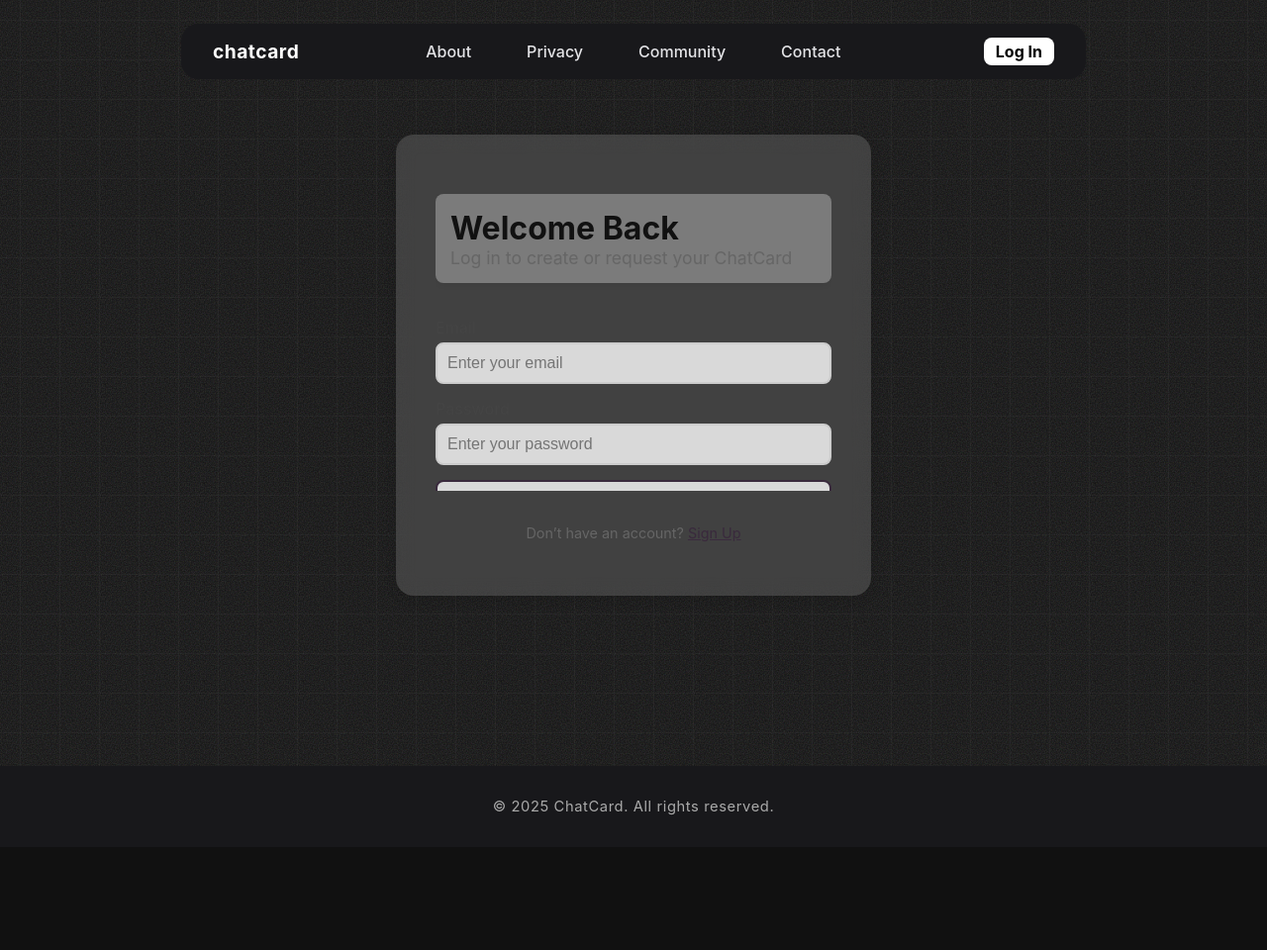
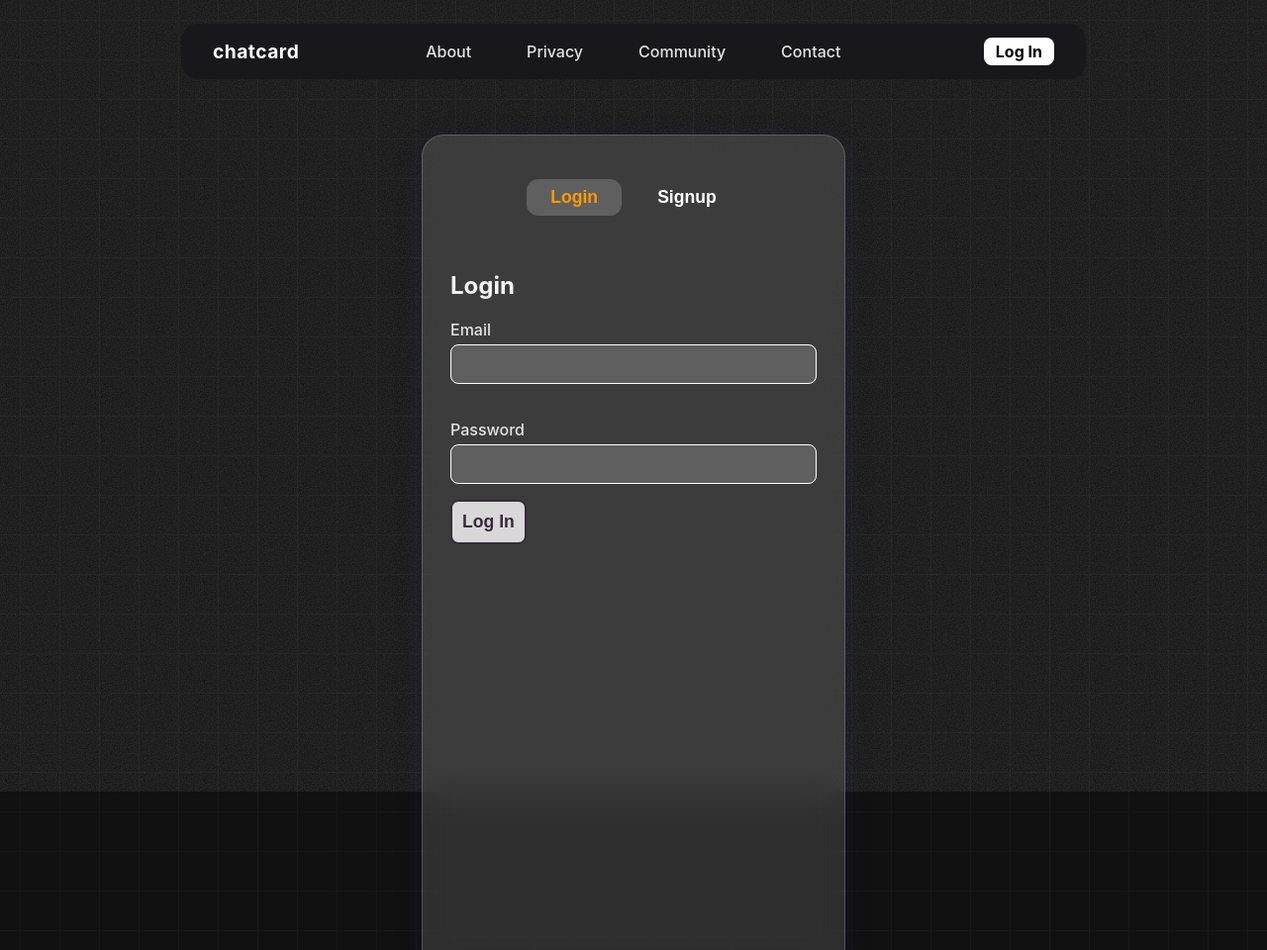
Before and after one commit to Afia-Ava/sunpost, a plain HTML site: page login.html in a window 1280 px wide. Shown: the top 960 px of the page at 99% size. Before the commit the page ends 856 px from the top, so only its background shows below. Drawn offline with Linux system fonts and the light colour scheme.

```diff
--- a/login.css
+++ b/login.css
@@ -14,11 +14,13 @@
      repeat;
    color: #fff;
    font-family: 'Inter', 'Segoe UI', Arial, sans-serif;
-  overflow-x: hidden;
    display: flex;
    flex-direction: column;
    height: 100%;
    min-height: 100vh;
+ }
+ body {
+  padding-top: 56px;
  }
 
 body {
@@ -145,70 +147,112 @@
   display: flex;
   justify-content: center;
   width: 100%;
+  /* Prevent horizontal overflow */
 }
 
 .login-card {
-  background: rgba(255, 255, 255, 0.15);
-  backdrop-filter: blur(10px);
-  -webkit-backdrop-filter: blur(10px);
-  border-radius: 18px;
-  box-shadow: 0 4px 12px rgba(0, 0, 0, 0.1);
-  padding: 60px 40px 40px;
-  max-width: 400px;
+  background: rgba(255,255,255,0.13);
+  box-shadow: 0 8px 32px 0 rgba(31,38,135,0.12);
+  backdrop-filter: blur(18px);
+  -webkit-backdrop-filter: blur(18px);
+  border-radius: 22px;
+  border: 1.5px solid rgba(255,255,255,0.18);
+  padding: 44px 28px 32px;
+  max-width: 370px;
   width: 100%;
   display: flex;
   flex-direction: column;
-  gap: 20px;
-  color: #333;
+  gap: 18px;
+  color: #f3f3f3;
   position: relative;
   z-index: 1;
-  overflow: hidden;
+  transition: box-shadow 0.2s, background 0.2s;
+  /* Make the card taller for longer sliding bar */
+  margin-bottom: 120px;
+  min-height: 750px;
+  padding-bottom: 48px;
+}
+
+.login-tabs {
+  display: flex;
+  justify-content: center;
+  gap: 12px;
+  margin-bottom: 18px;
+}
+.tab-btn {
+  background: none;
+  border: none;
+  color: #fff;
+  font-size: 1.1em;
+  font-weight: 600;
+  padding: 8px 24px;
+  border-radius: 12px;
+  cursor: pointer;
+  transition: background 0.2s, color 0.2s;
+}
+.tab-btn.active {
+  background: rgba(255,255,255,0.18);
+  color: var(--tab-active);
+}
 }
 
 .login-form-wrapper {
   position: relative;
   min-height: 300px;
-  overflow: hidden;
+  width: 100%;
+}
 }
 
 .login-form {
   display: flex;
   flex-direction: column;
-  gap: 15px;
+  gap: 24px;
   position: absolute;
   top: 0;
   left: 0;
   width: 100%;
-  transition: transform 0.3s ease-in-out;
-  transform: translateX(0);
+  /* Remove sliding effect for both forms */
+  transition: none;
+  transform: none;
+  will-change: auto;
 }
 
 .login-form.signup-form {
-  transform: translateX(100%);
+  transform: none;
 }
 
 .login-form.active {
   transform: translateX(0);
 }
 
+.show-signup .login-form.login-form {
+  transform: translateX(-100%);
+}
+.show-signup .login-form.signup-form {
+  transform: translateX(0);
+}
+
 .title-box {
-  background: rgba(255, 255, 255, 0.3);
-  padding: 15px;
-  border-radius: 8px;
-  margin-bottom: 20px;
-  box-shadow: 0 2px 6px rgba(0, 0, 0, 0.05);
+  background: rgba(255,255,255,0.08);
+  padding: 12px;
+  border-radius: 10px;
+  margin-bottom: 18px;
+  box-shadow: 0 2px 8px rgba(0,0,0,0.04);
+  backdrop-filter: blur(4px);
+  color: #fff;
 }
 
 .login-title {
-  font-size: 2em;
+  font-size: 1.7em;
   font-weight: 700;
-  color: #111;
+  color: #fff;
   margin: 0;
+  letter-spacing: 0.02em;
 }
 
 .login-subtitle {
-  font-size: 1.1em;
-  color: #666;
+  font-size: 1em;
+  color: #e4e4e7;
   margin: 0;
 }
 
@@ -220,20 +264,36 @@
 .form-group label {
   font-weight: 500;
   margin-bottom: 5px;
-  color: #444;
+  color: #e4e4e7;
+}
+
+.form-group label[for="login-password"],
+.form-group label[for="signup-password"] {
+  margin-top: 18px;
 }
 
 .form-group input {
   padding: 10px;
   border-radius: 8px;
-  border: 2px solid #ccc;
+  border: 1.5px solid #fff;
   font-size: 1em;
-  background: rgba(255, 255, 255, 0.8);
-  transition: border-color 0.2s;
+  background: rgba(255,255,255,0.18);
+  color: #fff;
+  transition: border-color 0.2s, background 0.2s;
+}
+
+.form-group input[type="email"] {
+  margin-bottom: 18px;
+}
+
+.login-form .login-btn {
+  margin-top: 16px;
+}
 }
 
 .form-group input:focus {
-  border-color: #3a2a3d;
+  border-color: var(--tab-active);
+  background: rgba(255,255,255,0.28);
   outline: none;
 }
 
@@ -257,12 +317,14 @@
 .signup-link {
   text-align: center;
   font-size: 0.9em;
-  color: #666;
+  color: #fff;
 }
 
 .signup-link a {
-  color: #3a2a3d;
+  color: #fff;
   text-decoration: underline;
+  font-weight: 600;
+  letter-spacing: 0.02em;
 }
 
 .signup-link a:hover {
--- a/login.html
+++ b/login.html
@@ -1,10 +1,11 @@
+
 <!DOCTYPE html>
 <html lang="en">
   <head>
-    <meta charset="UTF-8" />
-    <meta name="viewport" content="width=device-width, initial-scale=1.0" />
-    <title>ChatCard - Log In / Sign Up</title>
-    <link rel="stylesheet" href="login.css" />
+    <meta charset="UTF-8">
+    <meta name="viewport" content="width=device-width, initial-scale=1.0">
+    <title>Login / Signup</title>
+    <link rel="stylesheet" href="login.css">
   </head>
   <body>
     <div id="grain"></div>
@@ -26,73 +27,87 @@
         </div>
       </div>
     </nav>
-    <div id="app">
-      <section class="login-container">
-        <div class="login-card">
+    <div class="login-container">
+      <div class="login-card" id="loginCard">
+        <div class="login-tabs">
+          <button class="tab-btn active" data-tab="login">Login</button>
+          <button class="tab-btn" data-tab="signup">Signup</button>
+        </div>
         <div class="login-form-wrapper">
-            <form id="login-form" class="login-form active">
-              <div class="title-box">
-                <h1 class="login-title" id="form-title">Welcome Back</h1>
-                <p class="login-subtitle" id="form-subtitle">
-                  Log in to create or request your ChatCard
-                </p>
+          <form class="login-form active" id="loginForm">
+            <h2 class="form-title">Login</h2>
+            <div class="form-group">
+              <label for="login-email">Email</label>
+              <input type="email" id="login-email" required>
             </div>
             <div class="form-group">
-                <label for="email">Email</label>
-                <input
-                  type="email"
-                  id="email"
-                  name="email"
-                  required
-                  placeholder="Enter your email"
-                />
+              <label for="login-password">Password</label>
+              <input type="password" id="login-password" required>
+            </div>
+            <button type="submit" class="login-btn">Log In</button>
+          </form>
+          <form class="login-form signup-form" id="signupForm" style="display:none;">
+            <h2 class="form-title">Signup</h2>
+            <div class="form-group">
+              <label for="signup-username">Username</label>
+              <input type="text" id="signup-username" required>
             </div>
             <div class="form-group">
-                <label for="password">Password</label>
-                <input
-                  type="password"
-                  id="password"
-                  name="password"
-                  required
-                  placeholder="Enter your password"
-                />
+              <label for="signup-email">Email</label>
+              <input type="email" id="signup-email" required>
             </div>
-              <div
-                class="form-group"
-                id="confirm-password-group"
-                style="display: none"
-              >
-                <label for="confirm-password">Confirm Password</label>
-                <input
-                  type="password"
-                  id="confirm-password"
-                  name="confirm-password"
-                  placeholder="Confirm your password"
-                />
+            <div class="form-group">
+              <label for="signup-password">Password</label>
+              <input type="password" id="signup-password" required>
             </div>
-              <button type="submit" class="login-btn" id="submit-btn">
-                Log In
-              </button>
+            <div class="form-group">
+              <label for="signup-confirm">Confirm Password</label>
+              <input type="password" id="signup-confirm" required>
+            </div>
+            <button type="submit" class="login-btn">Sign Up</button>
           </form>
         </div>
-          <p class="signup-link" id="switch-link">
-            Don’t have an account? <a href="#" id="switch-to-signup">Sign Up</a>
-          </p>
       </div>
-      </section>
     </div>
+    <script>
+      const card = document.getElementById('loginCard');
+      const tabBtns = document.querySelectorAll('.tab-btn');
+      const loginForm = document.getElementById('loginForm');
+      const signupForm = document.getElementById('signupForm');
+      tabBtns.forEach(btn => {
+        btn.addEventListener('click', function() {
+          tabBtns.forEach(b => b.classList.remove('active'));
+          btn.classList.add('active');
+          if (btn.dataset.tab === 'login') {
+            loginForm.style.display = '';
+            signupForm.style.display = 'none';
+          } else {
+            loginForm.style.display = 'none';
+            signupForm.style.display = '';
+          }
+        });
+      });
+    </script>
+  </body>
+    <div style="height: 48px;"></div>
     <footer class="footer-note">© 2025 ChatCard. All rights reserved.</footer>
-    <script src="login.js"></script>
     <script>
-      document.getElementById('getCardBtn')?.addEventListener('click', () => {
-        document.getElementById('heroSection').style.display = 'none';
-        document.getElementById('loginSection').style.display = 'flex';
+      const card = document.getElementById('loginCard');
+      const tabBtns = document.querySelectorAll('.tab-btn');
+      const loginForm = document.getElementById('loginForm');
+      const signupForm = document.getElementById('signupForm');
+      tabBtns.forEach(btn => {
+        btn.addEventListener('click', function() {
+          tabBtns.forEach(b => b.classList.remove('active'));
+          btn.classList.add('active');
+          if (btn.dataset.tab === 'login') {
+            loginForm.style.display = '';
+            signupForm.style.display = 'none';
+          } else {
+            loginForm.style.display = 'none';
+            signupForm.style.display = '';
+          }
         });
-      document
-        .getElementById('requestCardBtn')
-        ?.addEventListener('click', () => {
-          document.getElementById('heroSection').style.display = 'none';
-          document.getElementById('loginSection').style.display = 'flex';
       });
     </script>
   </body>
```
Also changed, not shown: privacy.html (added). Lines whose indentation alone changed are shown as unchanged.
